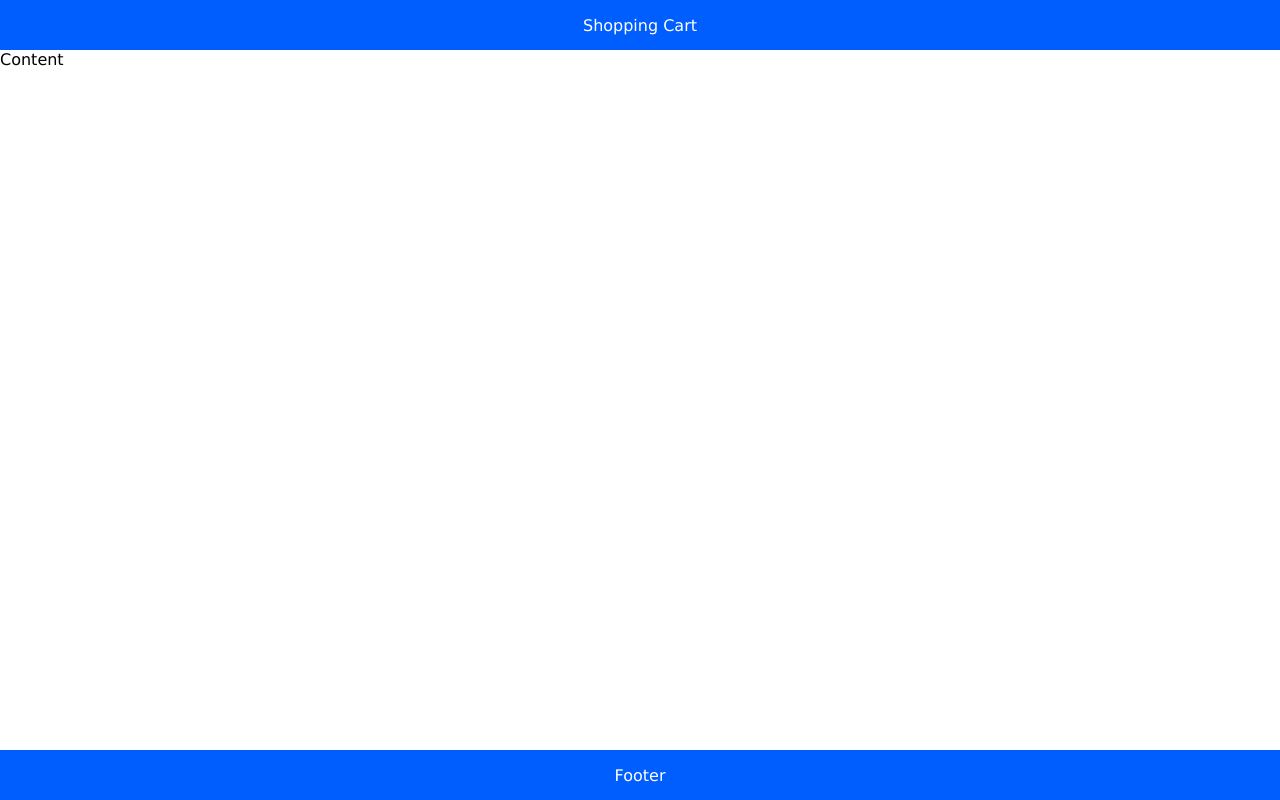
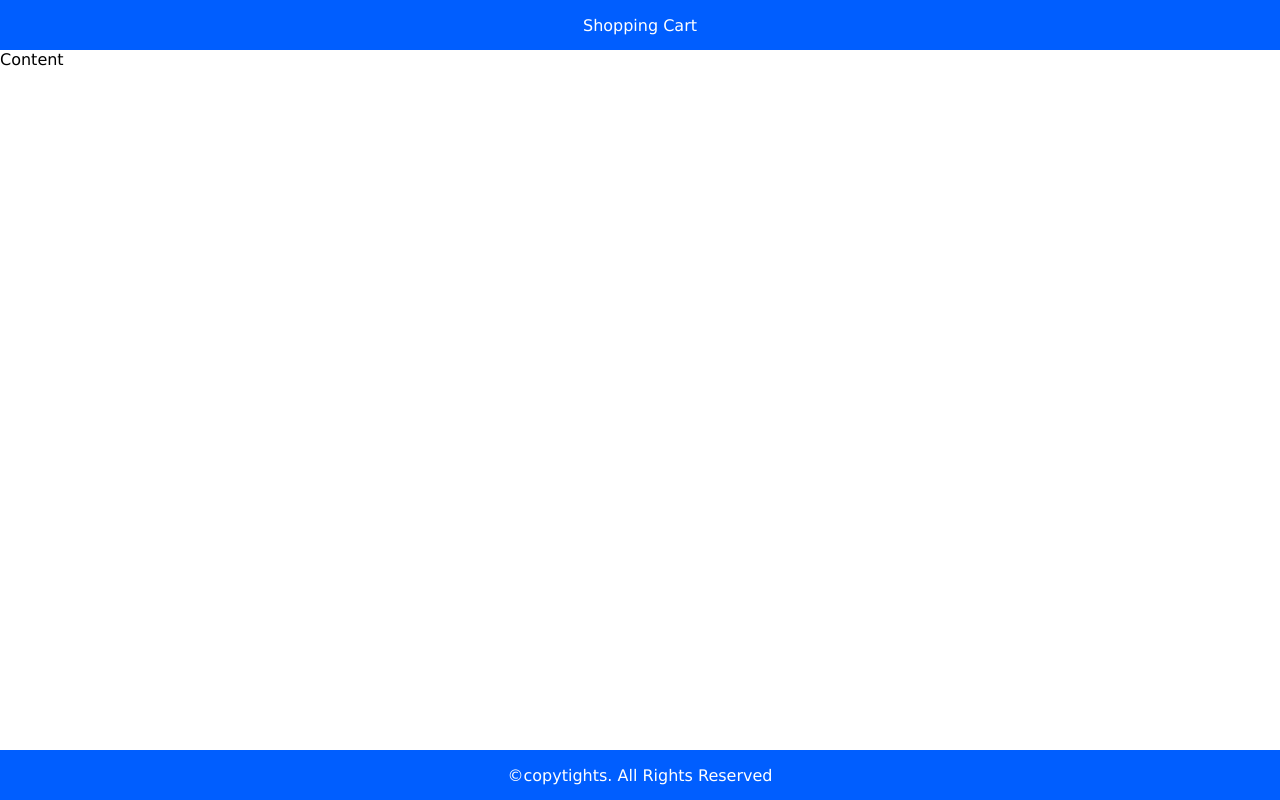
Before and after one commit to ElsayedAbdullah/shopping_cart, a React (Create React App) app in the folder client/: page / in a window 1280 px wide. Built offline with nearby package versions, Linux system fonts and the light colour scheme.

Commit message:
added Footer Component

```diff
--- a/client/package.json
+++ b/client/package.json
@@ -15,7 +15,7 @@
     "web-vitals": "^2.1.4"
   },
   "scripts": {
-    "gulp":"gulp sass",
+    "sass":"gulp watch",
     "start": "react-scripts start",
     "build": "react-scripts build",
     "test": "react-scripts test",
--- a/client/src/App.js
+++ b/client/src/App.js
@@ -1,13 +1,12 @@
-import Header from "./components/header/Header";
+import Footer from "./components/Footer/Footer";
+import Header from "./components/Header/Header";
 
 function App() {
   return (
       <div className="layout">
         <Header />
         <main>Content</main>
-        <footer className="header-footer-style">
-          Footer
-        </footer>
+        <Footer />
       </div>
   );
 }
--- /dev/null
+++ b/client/src/components/Footer/Footer.js
@@ -0,0 +1,8 @@
+import React from "react";
+import '../../css/Footer/Footer.css'
+
+const Footer = () => {
+  return <footer className="header-footer-style">&copy;copytights. All Rights Reserved</footer>;
+};
+
+export default Footer;
--- /dev/null
+++ b/client/src/components/Footer/Footer.scss
@@ -0,0 +1,3 @@
+footer {
+  grid-area: footer;
+}
--- a/client/src/components/header/Header.js
+++ b/client/src/components/header/Header.js
@@ -1,5 +1,5 @@
 import React from "react";
-import '../../css/header/Header.css'
+import '../../css/Header/Header.css'
 
 const Header = () => {
   return <header className="header-footer-style">Shopping Cart</header>;
--- /dev/null
+++ b/client/src/css/Footer/Footer.css
@@ -0,0 +1,3 @@
+footer {
+  grid-area: footer;
+}
--- a/client/src/index.scss
+++ b/client/src/index.scss
@@ -30,7 +30,3 @@
 main {
   grid-area: main;
 }
-
-footer {
-  grid-area: footer;
-}
```
Also changed, not shown: client/gulpfile.js (+11 -6 lines).
